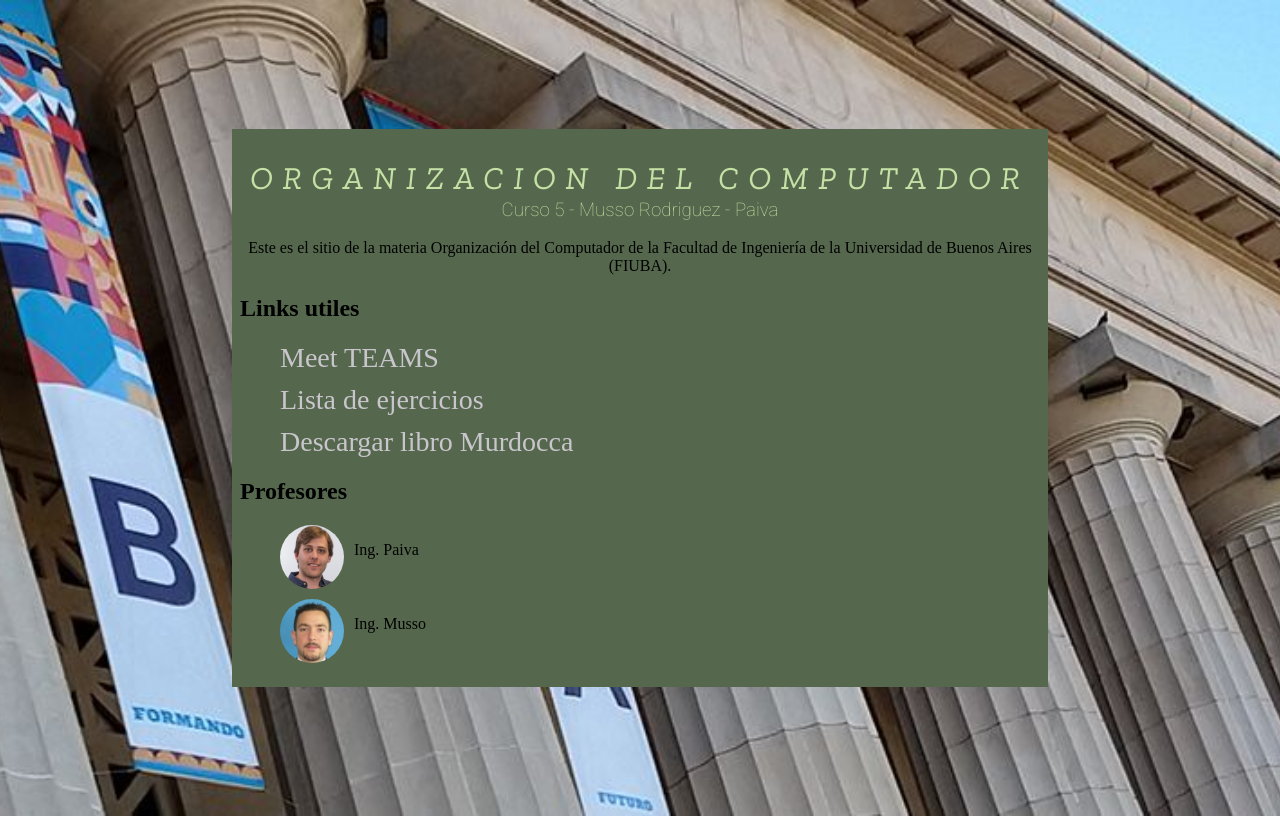
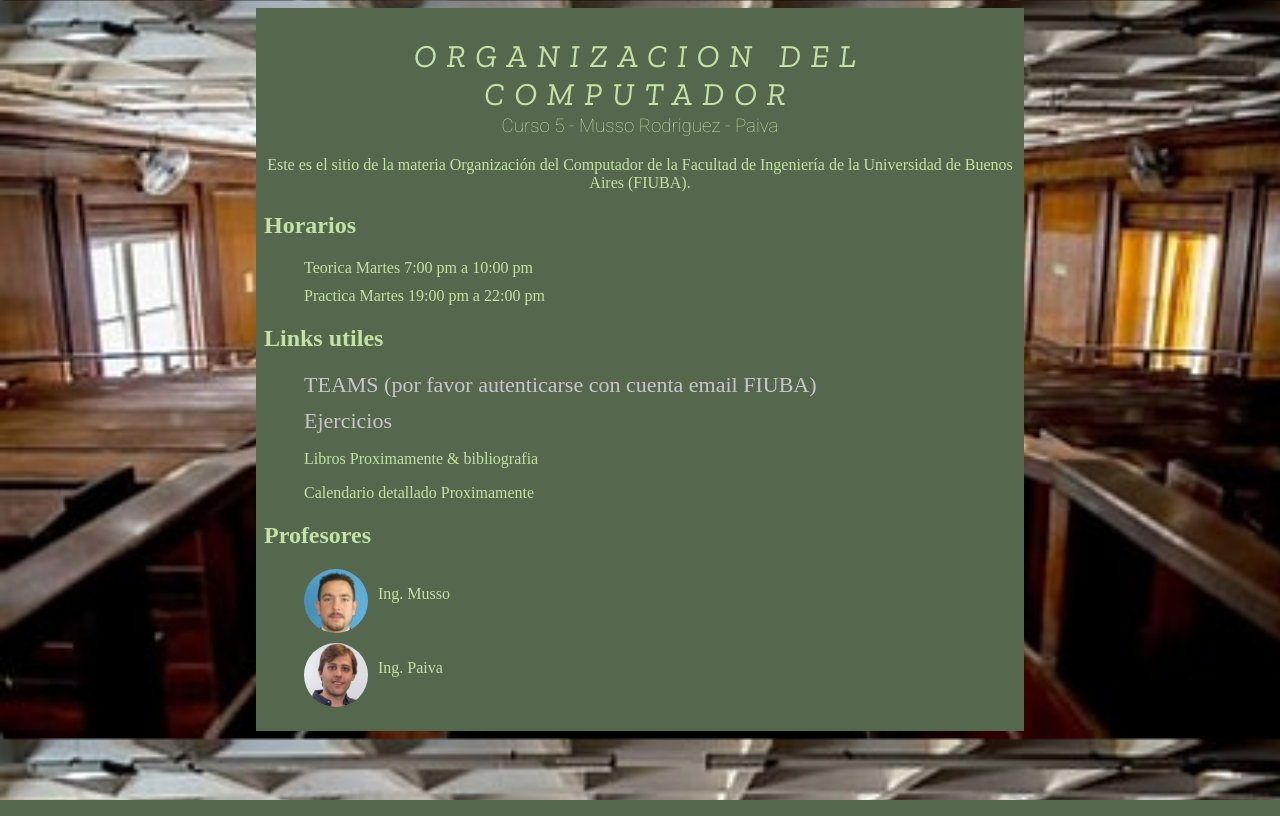
Before and after one commit to Ren0z0/Organizacion-del-Computador-Web, a Flask app: page / in a window 1280 px wide. Run offline with Flask 3, Linux system fonts and the light colour scheme.

Commit message:
Hice algun cambo estetico fijense si les gusta

```diff
--- a/static/css/styles.css
+++ b/static/css/styles.css
@@ -1,29 +1,26 @@
-html{
-    margin: 0;
-    padding: 0;
-    background-image: url('../images/paseo-colon.jpg');
-    background-size: cover;
-    background-position: center;
-    background-repeat: no-repeat;
-
-}
+/*html{
+  margin: 0px;
+  padding: 0px;
+  background-color: lightblue;
+}*/
 
 body{
   display: flex;
+  flex-direction: row;
   justify-content: center;
-    align-items: center;
-    height: 100vh;
+  background-color: #393939;
+  color: #C5E1A5;
+  background-image: url('../img/aulapaseocolon.jpg');
+  background-size: cover;
 }
 
-
 .container{
-    max-width: 800px;
-
+  box-sizing: border-box;
+  max-width: 768px;
+  width: 100%;
   padding: 8px;
-    background-color: #55684d;
-    margin: 0 auto;
+  background-color: #55684d
 }
-
 
 ul{
   list-style-type: none;
@@ -127,7 +124,7 @@ li{
 
 .link{
   color: #e1d9e7d4;
-    font-size: 28px;
+  font-size: 22px;
   text-decoration: none;
 }
 
--- a/templates/home.html
+++ b/templates/home.html
@@ -1,8 +1,11 @@
-{%extends 'base.html' %}
+
+{% extends 'base.html' %}
 
 {% block title %}
-Organización del Computador de la Cátedra Musso Rodriguez - Paiva
+    Organización del Computador de la Cátedra Musso Rodriguez - Paiva
 {% endblock %}
+
+
 
 {% block content %}
     <h1 class="zilla-slab-medium-italic">ORGANIZACION DEL COMPUTADOR</h1>
@@ -10,33 +13,44 @@ Organización del Computador de la Cátedra Musso Rodriguez - Paiva
     <p class="center">
         Este es el sitio de la materia Organización del Computador de la Facultad de Ingeniería de la Universidad de Buenos Aires (FIUBA).
     </p>
+
+    <h2 class="left">Horarios</h2>
+    <ul>
+        <li> Teorica Martes 7:00 pm a 10:00 pm</li>
+        <li> Practica Martes 19:00 pm a 22:00 pm</li>
+    </ul>
+
     <h2 class="left">Links utiles</h2>
     <ul>
         <li>
-            <a class="link" href= "https://teams.microsoft.com/dl/launcher/launcher.html?url=%2F_%23%2Fl%2Fmeetup-join%2F19%3Ameeting_M2M0ZWNjNTktYjAzYS00ZDVjLWE4N2EtYTA4ZTI1YjIwODJi%40thread.v2%2F0%3Fcontext%3D%257b%2522Tid%2522%253a%2522e13f1e52-6e32-4972-82ca-697420ee3c98%2522%252c%2522Oid%2522%253a%2522f2fd1fc0-7baf-4300-a831-186dc44305bb%2522%257d%26anon%3Dtrue&type=meetup-join&deeplinkId=5079bc3e-1ced-4003-9794-ee5cfa7f6f6b&directDl=true&msLaunch=true&enableMobilePage=true&suppressPrompt=true">Meet TEAMS</a>
+            <a class="link" href="https://teams.microsoft.com/dl/launcher/launcher.html?url=%2F_%23%2Fl%2Fmeetup-join%2F19%3Ameeting_M2M0ZWNjNTktYjAzYS00ZDVjLWE4N2EtYTA4ZTI1YjIwODJi%40thread.v2%2F0%3Fcontext%3D%257b%2522Tid%2522%253a%2522e13f1e52-6e32-4972-82ca-697420ee3c98%2522%252c%2522Oid%2522%253a%2522f2fd1fc0-7baf-4300-a831-186dc44305bb%2522%257d%26anon%3Dtrue&amp;type=meetup-join&amp;deeplinkId=5079bc3e-1ced-4003-9794-ee5cfa7f6f6b&amp;directDl=true&amp;msLaunch=true&amp;enableMobilePage=true&amp;suppressPrompt=true">TEAMS (por favor autenticarse con cuenta email FIUBA)</a>
         </li>
         <li>
-            <a class="link" href="https://drive.google.com/drive/folders/1yX9t2ks1hKPNHcu7mN8v_G3bH0H9cYk2?usp=sharing">Lista de ejercicios</a>
+            <a class="link" href="https://drive.google.com/drive/folders/1yX9t2ks1hKPNHcu7mN8v_G3bH0H9cYk2?usp=sharing">Ejercicios</a>
         </li>
         <li>
-            <a class="link" href="{{ url_for('static', filename='pdf/libro.pdf') }}" download>Descargar libro Murdocca</a>
+            <p>Libros Proximamente &amp; bibliografia</p>
         </li>
-
+        <li>
+            <p>Calendario detallado Proximamente</p>
+        </li>
     </ul>
 
     <h2>Profesores</h2>
     <ul>
         <li class="col">
             <div class="row">
-                <img class="img-profes" src="{{ url_for('static', filename='/images/paiva.jpg') }}" alt="">
-                <p class="vCenter">Ing. Paiva</p>
+                <img class="img-profes" src="/static//img/musso.jpg" alt="">
+                <p class="vCenter">Ing. Musso</p>
             </div>
         </li>
         <li class="col">
             <div class="row">
-                <img class="img-profes" src="{{ url_for('static', filename='/images/musso.jpg') }}" alt="">
-                <p class="vCenter">Ing. Musso</p>
+                <img class="img-profes" src="/static//img/paiva.jpg" alt="">
+                <p class="vCenter">Ing. Paiva</p>
             </div>
         </li>
     </ul>
+
+
 {% endblock %}
```
Also changed, not shown: static/img/aulapaseocolon.jpg (added), static/img/musso.jpg (renamed from static/images/musso.jpg), static/img/paiva.jpg (renamed from static/images/paiva.jpg), static/img/paseo-colon.jpg (renamed from static/images/paseo-colon.jpg). Lines whose indentation alone changed are shown as unchanged.
